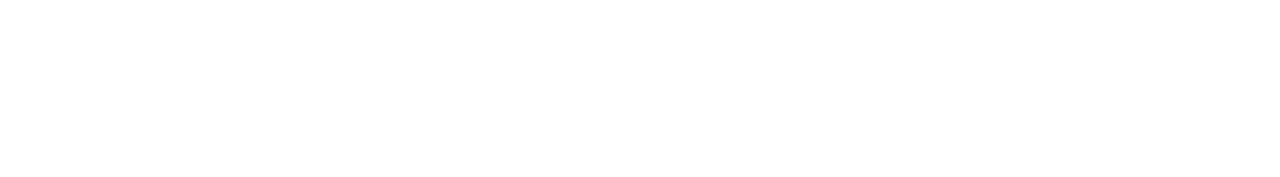
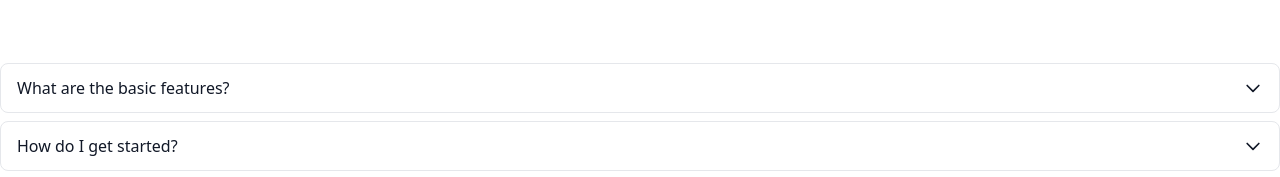
Before and after one commit to rboadu/rjrtm-frontend, a React (Vite) app in the folder react-app/: page / in a window 1280 px wide. Shown: the part 729-906 px from the top of the page. Before the commit the page ends 864 px from the top, so only its background shows below. Built offline with nearby package versions, Linux system fonts and the light colour scheme; no server answers.

Commit message:
added to home page

```diff
--- /dev/null
+++ b/react-app/src/components/FaqAccordion.jsx
@@ -0,0 +1,98 @@
+import React from "react";
+
+const FaqAccordion = () => (
+  <div className="space-y-2">
+    <details className="group [&amp;_summary::-webkit-details-marker]:hidden">
+      <summary className="flex cursor-pointer items-center justify-between gap-4 rounded-lg border border-gray-200 bg-white px-4 py-3 font-medium text-gray-900 hover:bg-gray-50 dark:border-gray-700 dark:bg-gray-900 dark:text-white dark:hover:bg-gray-800">
+        <span>What are the basic features?</span>
+
+        <svg
+          className="w-5 h-5 shrink-0 transition-transform duration-300 group-open:-rotate-180"
+          xmlns="http://www.w3.org/2000/svg"
+          fill="none"
+          viewBox="0 0 24 24"
+          stroke="currentColor"
+        >
+          <path
+            stroke-linecap="round"
+            stroke-linejoin="round"
+            stroke-width="2"
+            d="M19 9l-7 7-7-7"
+          ></path>
+        </svg>
+      </summary>
+
+      <div className="p-4">
+        <p className="text-gray-700 dark:text-gray-200">
+          Users will be able to create, read, update Countries, States and
+          Cities. On top of this functionality, we give users the opprotunity to
+          play a fund game with the map
+        </p>
+      </div>
+    </details>
+
+    <details className="group [&amp;_summary::-webkit-details-marker]:hidden">
+      <summary className="flex cursor-pointer items-center justify-between gap-4 rounded-lg border border-gray-200 bg-white px-4 py-3 font-medium text-gray-900 hover:bg-gray-50 dark:border-gray-700 dark:bg-gray-900 dark:text-white dark:hover:bg-gray-800">
+        <span>How do I get started?</span>
+
+        <svg
+          className="w-5 h-5 shrink-0 transition-transform duration-300 group-open:-rotate-180"
+          xmlns="http://www.w3.org/2000/svg"
+          fill="none"
+          viewBox="0 0 24 24"
+          stroke="currentColor"
+        >
+          <path
+            stroke-linecap="round"
+            stroke-linejoin="round"
+            stroke-width="2"
+            d="M19 9l-7 7-7-7"
+          ></path>
+        </svg>
+      </summary>
+
+      <div className="p-4">
+        <p className="text-gray-700 dark:text-gray-200">
+          Lorem, ipsum dolor sit amet consectetur adipisicing elit. Deserunt
+          similique, quae hic dicta quo facere facilis praesentium a sunt, est
+          quia pariatur nam, modi aut minus iste odio consectetur molestias
+          iusto cupiditate ullam laborum veniam quos officia. Quos, temporibus
+          perspiciatis!
+        </p>
+      </div>
+    </details>
+
+    <details className="group [&amp;_summary::-webkit-details-marker]:hidden">
+      <summary className="flex cursor-pointer items-center justify-between gap-4 rounded-lg border border-gray-200 bg-white px-4 py-3 font-medium text-gray-900 hover:bg-gray-50 dark:border-gray-700 dark:bg-gray-900 dark:text-white dark:hover:bg-gray-800">
+        <span>What support options are available?</span>
+
+        <svg
+          className="w-5 h-5 shrink-0 transition-transform duration-300 group-open:-rotate-180"
+          xmlns="http://www.w3.org/2000/svg"
+          fill="none"
+          viewBox="0 0 24 24"
+          stroke="currentColor"
+        >
+          <path
+            stroke-linecap="round"
+            stroke-linejoin="round"
+            stroke-width="2"
+            d="M19 9l-7 7-7-7"
+          ></path>
+        </svg>
+      </summary>
+
+      <div className="p-4">
+        <p className="text-gray-700 dark:text-gray-200">
+          Lorem, ipsum dolor sit amet consectetur adipisicing elit. Deserunt
+          similique, quae hic dicta quo facere facilis praesentium a sunt, est
+          quia pariatur nam, modi aut minus iste odio consectetur molestias
+          iusto cupiditate ullam laborum veniam quos officia. Quos, temporibus
+          perspiciatis!
+        </p>
+      </div>
+    </details>
+  </div>
+);
+
+export default FaqAccordion;
--- a/react-app/src/sub_pages/Home.jsx
+++ b/react-app/src/sub_pages/Home.jsx
@@ -1,9 +1,11 @@
 import { Banner } from "../components/banner";
+import FaqAccordion from "../components/FaqAccordion";
 
 function Home() {
   return (
-    <div className="bg-white dark:bg-gray-900 h-screen flex">
+    <div className="bg-white dark:bg-gray-900 min-h-screen flex flex-col">
       <Banner />
+      <FaqAccordion />
     </div>
   );
 }
```
